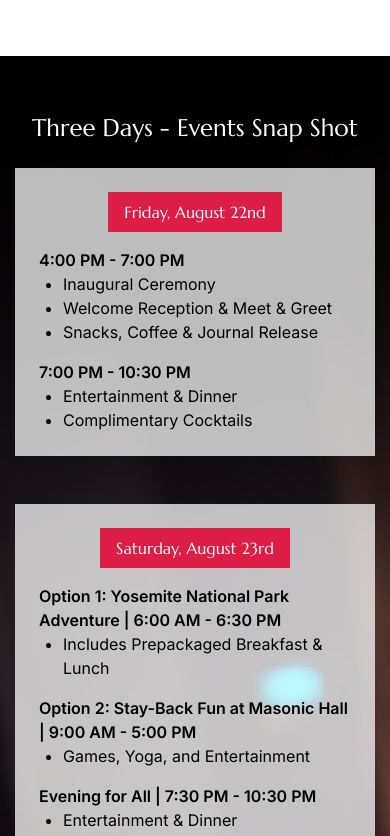
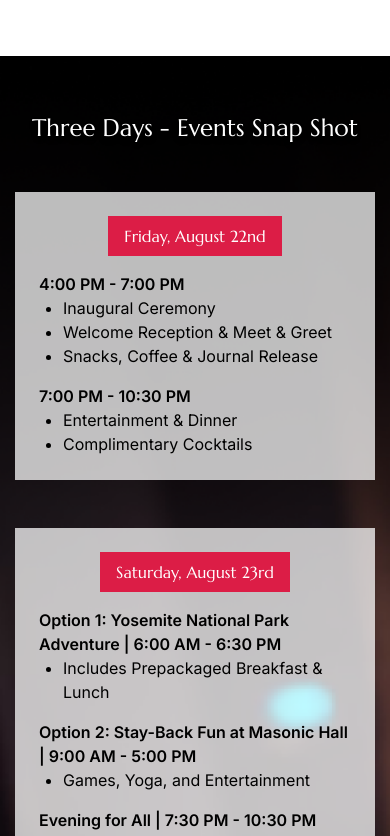
Before and after one commit to employeebhavya/atma-national-convention, a Next.js app: page / in a window 390 px wide. Shown: the part 10468-11304 px from the top of the page. Built offline with nearby package versions, Linux system fonts and the light colour scheme; no server answers.

Commit message:
fixed sunday monday mobile spacing

```diff
--- a/src/components/ThreeDaysEvent.jsx
+++ b/src/components/ThreeDaysEvent.jsx
@@ -3,7 +3,7 @@
 function ThreeDaysEvent() {
   return (
     <section className="relative py-14 bg-[url('/three-bg.png')] bg-cover">
-      <div className="container flex flex-col gap-6">
+      <div className="container flex flex-col gap-12">
         <h2 className="text-2xl lg:text-3xl text-center text-white text-shadow-lg">
           Three Days - Events Snap Shot
         </h2>
```
